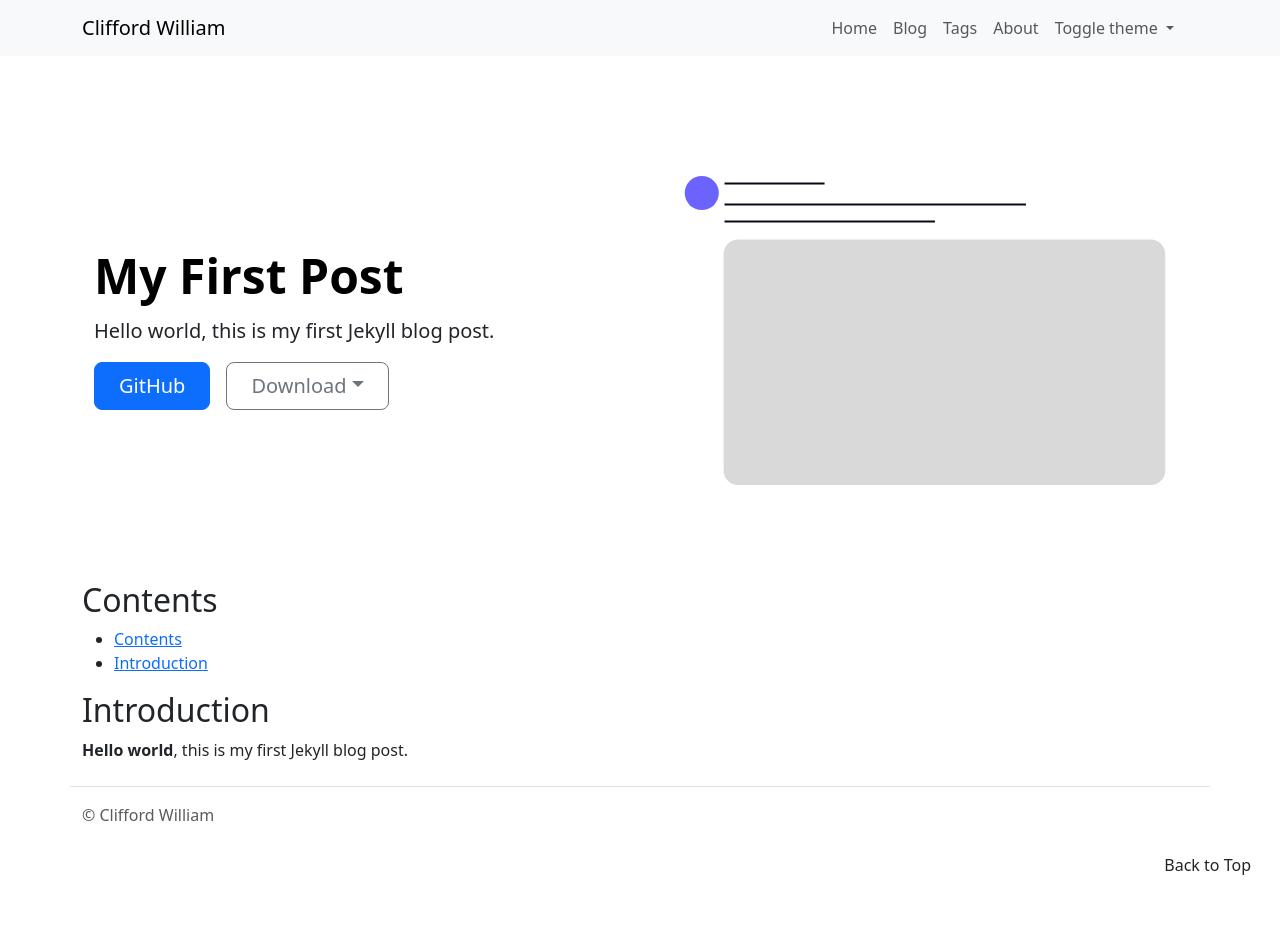
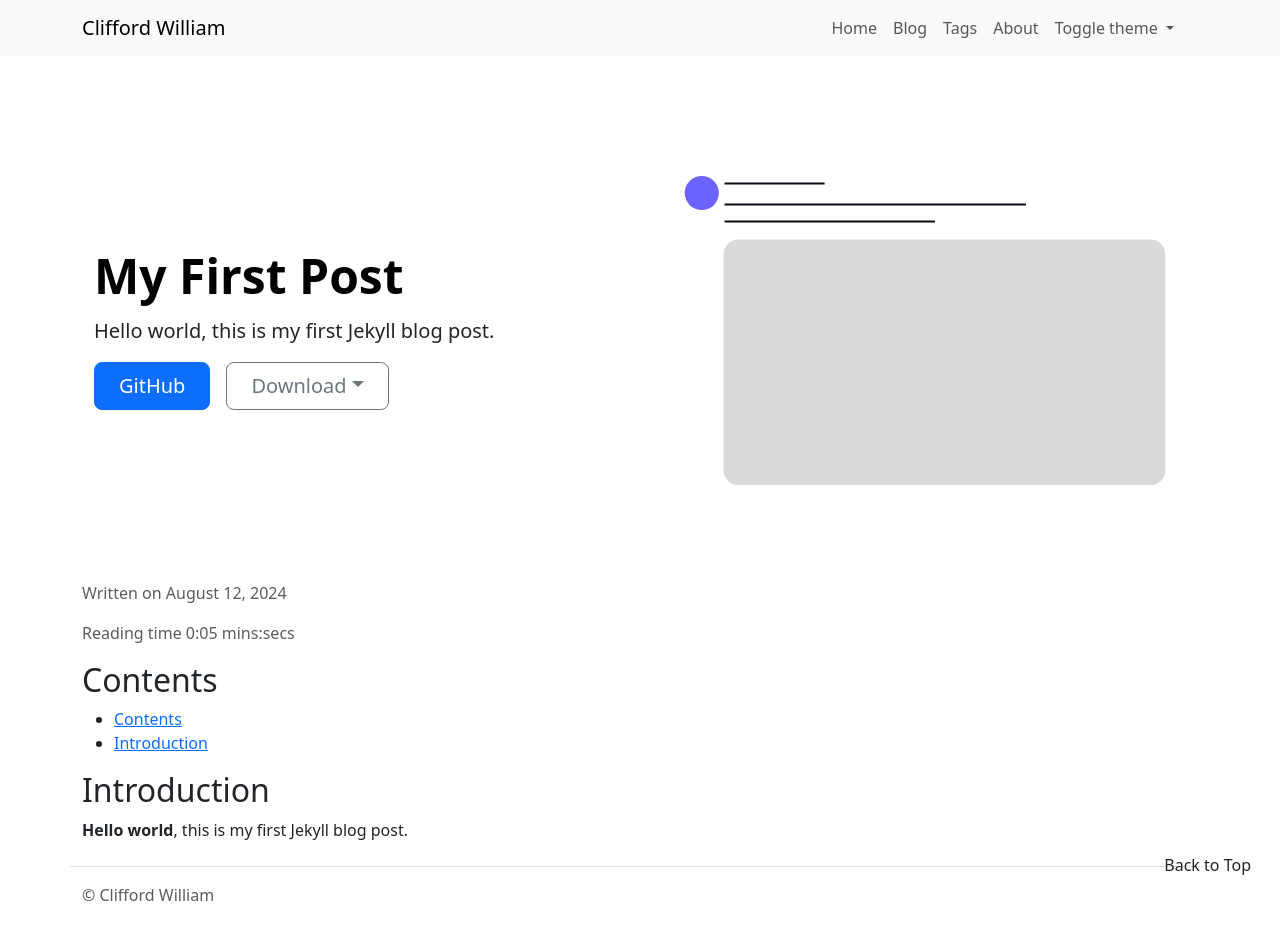
Before and after one commit to cliffordwilliam/my_archive, a Jekyll site: the page built from _posts/2024-08-12-first-post.md, in a window 1280 px wide. Built offline with Jekyll 4.4.1, drawn with Linux system fonts in a browser that asks for light colours; before the commit the page ends 900 px from its top, so only the background shows below that.

Commit message:
post layout

```diff
--- a/_config.yml
+++ b/_config.yml
@@ -11,7 +11,7 @@ defaults:
       path: ""
       type: "posts" # previously `page` in Jekyll 2.2.
     values:
-      layout: "default" # overrides previous default layout
+      layout: "post" # overrides previous default layout
 
 # if you want to force HTTPS, specify the domain without the http at the start, e.g. example.com
 domain: "cliffordwilliam.github.io"
--- /dev/null
+++ b/_layouts/post.html
@@ -0,0 +1,7 @@
+---
+layout: default
+---
+<p class="text-body-secondary">Written on {{ page.date | date: "%B %e, %Y" }}</p>
+<p class="text-body-secondary">Reading time {{ page.reading_time }}</p>
+
+{{ content }}
--- a/_posts/2024-08-12-first-post.md
+++ b/_posts/2024-08-12-first-post.md
@@ -3,6 +3,7 @@ title: "My First Post"
 date: 2024-08-12 14:30:00 -0000
 thumbnail: undraw_post_ahef.svg
 description: "Hello world, this is my first Jekyll blog post."
+reading_time: "0:05 mins:secs"
 tags:
   - "Personal"
 ---
```
Also changed, not shown: _posts/2024-09-12-github-pages-and-jekyll.md (+1 -0 lines), _posts/2024-09-14-notebook.md (+1 -0 lines).
